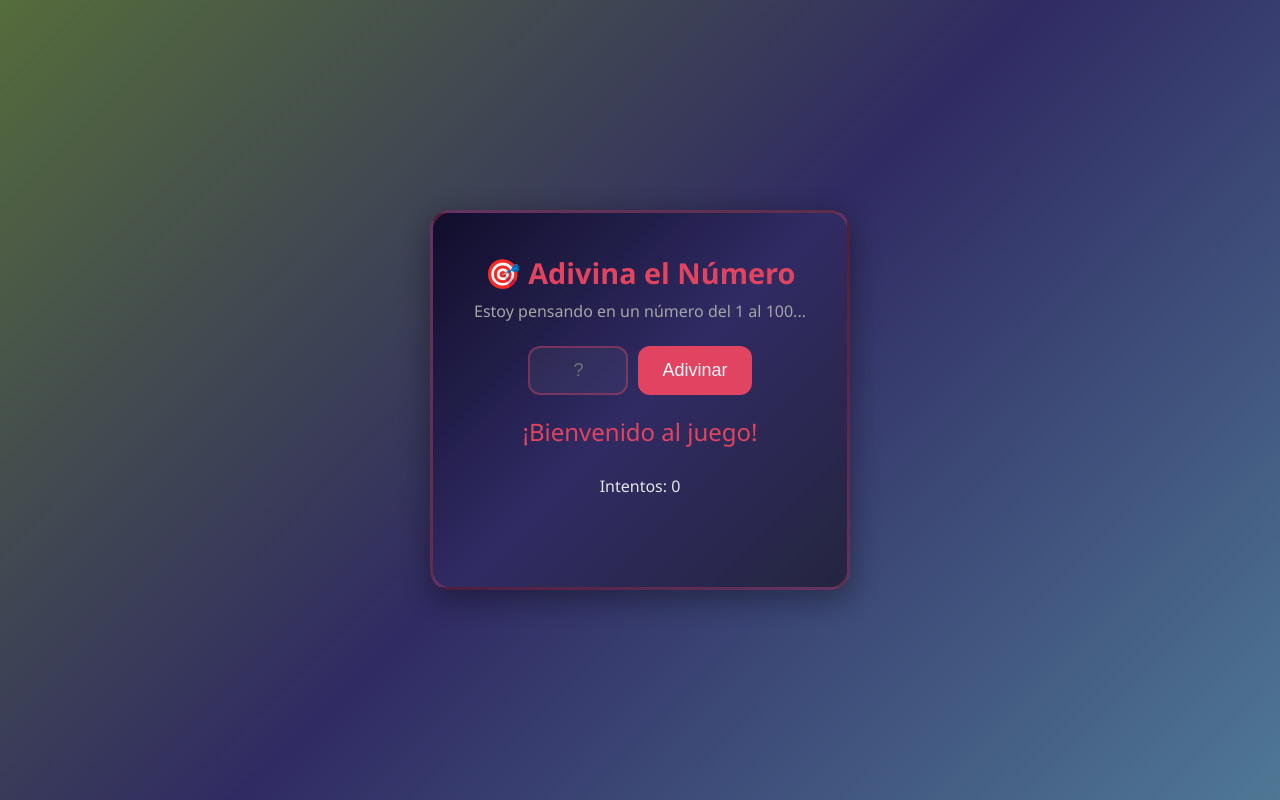
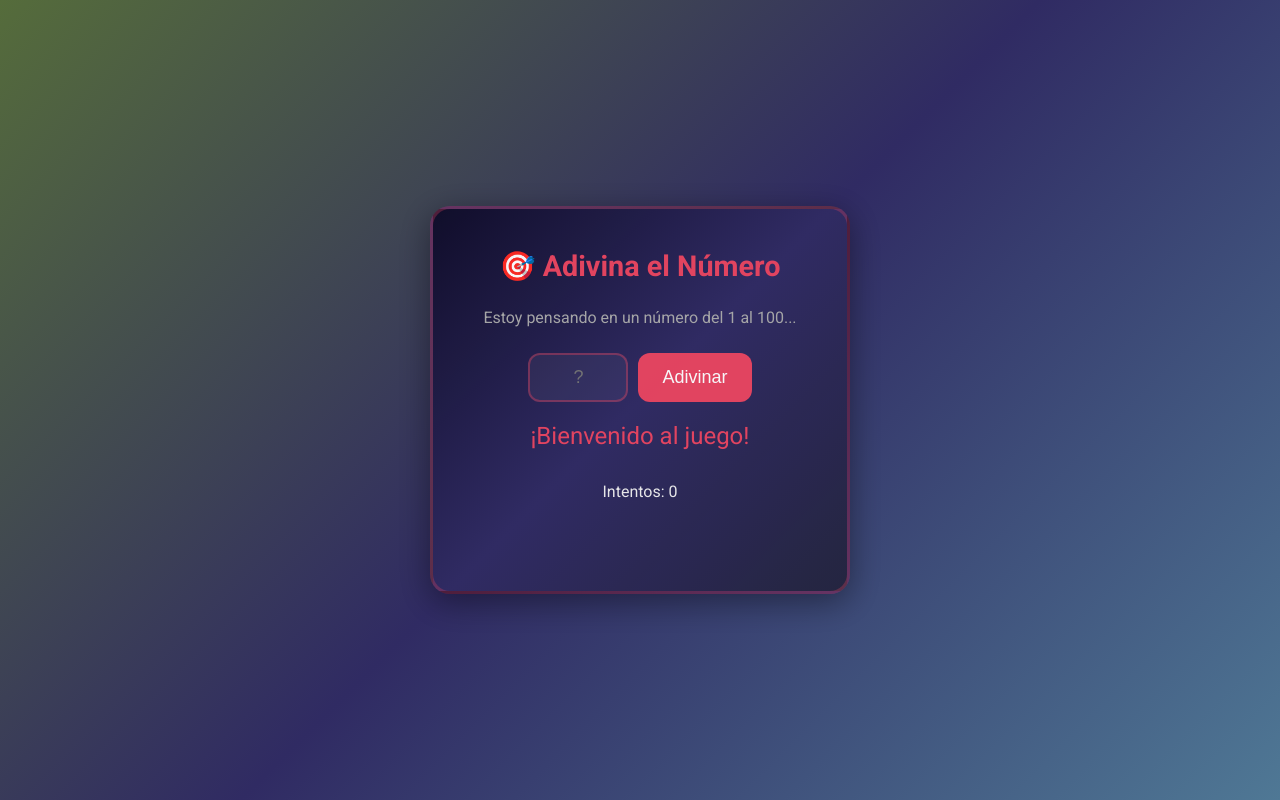
Before and after one commit to jpchujutalli/guess-number-js, a plain HTML site: page index.html in a window 1280 px wide. Drawn offline with Linux system fonts and the light colour scheme.

Commit message:
feat: modificando el juego

```diff
--- a/index.html
+++ b/index.html
@@ -6,6 +6,9 @@
     <meta name="viewport" content="width=device-width, initial-scale=1.0">
     <title>Adivina el Número</title>
     <link rel="stylesheet" href="styles.css">
+    <link rel="preconnect" href="https://fonts.googleapis.com">
+    <link rel="preconnect" href="https://fonts.gstatic.com" crossorigin>
+    <link href="https://fonts.googleapis.com/css2?family=Roboto:ital,wght@0,100..900;1,100..900&display=swap" rel="stylesheet">
 
 </head>
 
--- a/styles.css
+++ b/styles.css
@@ -5,7 +5,7 @@
 }
 
 body {
-    font-family: "Segoe UI", Arial, sans-serif;
+    font-family: "Roboto", Arial, sans-serif;
     min-height: 100vh;
     display: flex;
     justify-content: center;
@@ -33,12 +33,12 @@
 h1 {
     color: #e94560;
     font-size: 1.8rem;
-    margin-bottom: 8px;
+    margin-bottom: 25px;
 }
 
 .subtitle {
     color: #aaa;
-    margin-bottom: 24px;
+    margin-bottom: 26px;
 }
 
 .controls {
```
